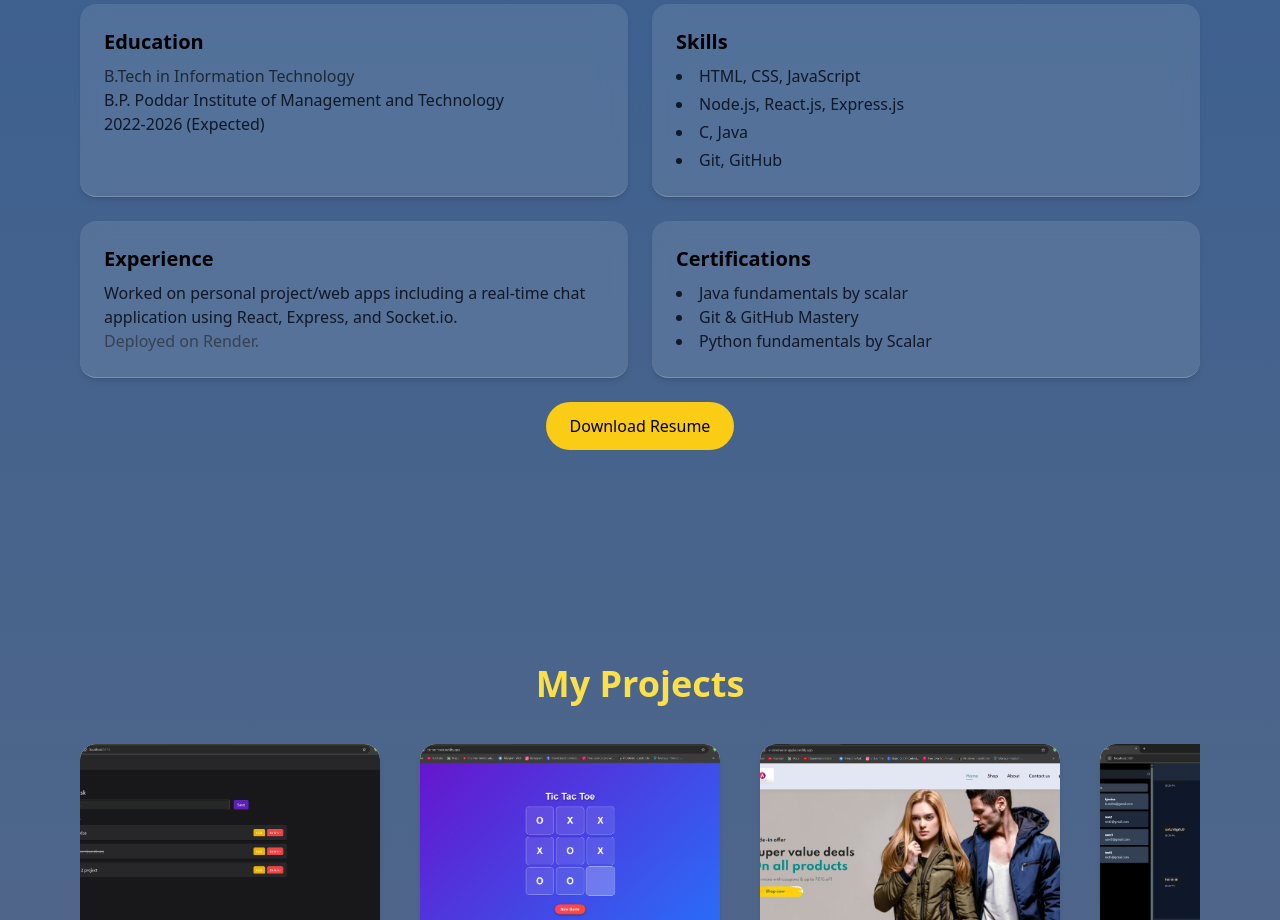
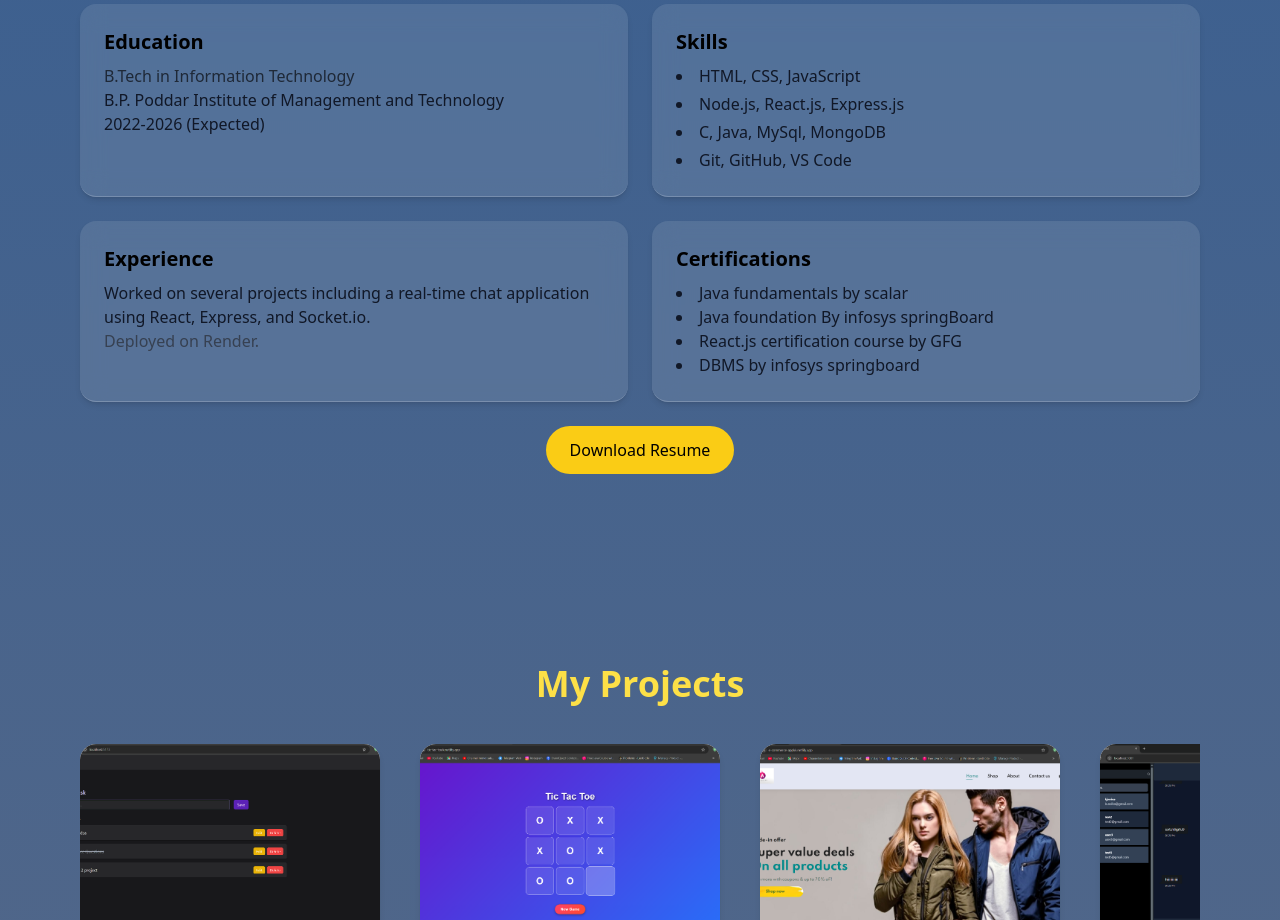
Before and after one commit to kunal7870/MyPortfolio, a React (Vite) app: page / in a window 1280 px wide. Shown: the part 1760-2680 px from the top of the page. Built offline with nearby package versions, Linux system fonts and the light colour scheme.

Commit message:
Revise skills and experience details in Resume component
Updated skills and experience sections, added new certifications.

```diff
--- a/src/components/Resume.jsx
+++ b/src/components/Resume.jsx
@@ -20,17 +20,17 @@ const Resume = () => {
 					<div className="p-6 rounded-2xl backdrop-blur-md bg-white/10 border-b border-white/20 shadow-md">
 						<h3 className="text-xl font-semibold text-black dark:text-gray-200 mb-2">Skills</h3>
 						<ul className="list-disc list-inside  text-gray-900 dark:text-gray-400 grid grid-cols-1 gap-1">
-							<li>HTML, CSS, JavaScript</li>
+							<li> HTML, CSS, JavaScript</li>
 							<li>Node.js, React.js, Express.js</li>
-							<li>C, Java</li>
-							<li>Git, GitHub</li>
+							<li>C, Java, MySql, MongoDB</li>
+							<li>Git, GitHub, VS Code</li>
 						</ul>
 					</div>
 
 					{/* Experience */}
 					<div className="p-6 rounded-2xl backdrop-blur-md bg-white/10 border-b border-white/20 shadow-md">
 						<h3 className="text-xl font-semibold text-black dark:text-gray-200 mb-2">Experience</h3>
-						<p className="text-gray-900 dark:text-gray-400">Worked on personal project/web apps including a real-time chat application using React, Express, and Socket.io.</p>
+						<p className="text-gray-900 dark:text-gray-400">Worked on several projects including a real-time chat application using React, Express, and Socket.io.</p>
 						<p className="text-gray-700 dark:text-gray-500">Deployed on Render.</p>
 					</div>
 
@@ -39,8 +39,9 @@ const Resume = () => {
 						<h3 className="text-xl font-semibold text-black dark:text-gray-200 mb-2">Certifications</h3>
 						<ul className="list-disc list-inside text-gray-900 dark:text-gray-400">
 							<li>Java fundamentals by scalar</li>
-							<li>Git & GitHub Mastery</li>
-							<li>Python fundamentals by Scalar</li>
+							<li>Java foundation By infosys springBoard</li>
+							<li>React.js certification course by GFG</li>
+							<li>DBMS by infosys springboard</li>
 						</ul>
 					</div>
 				</div>
```
